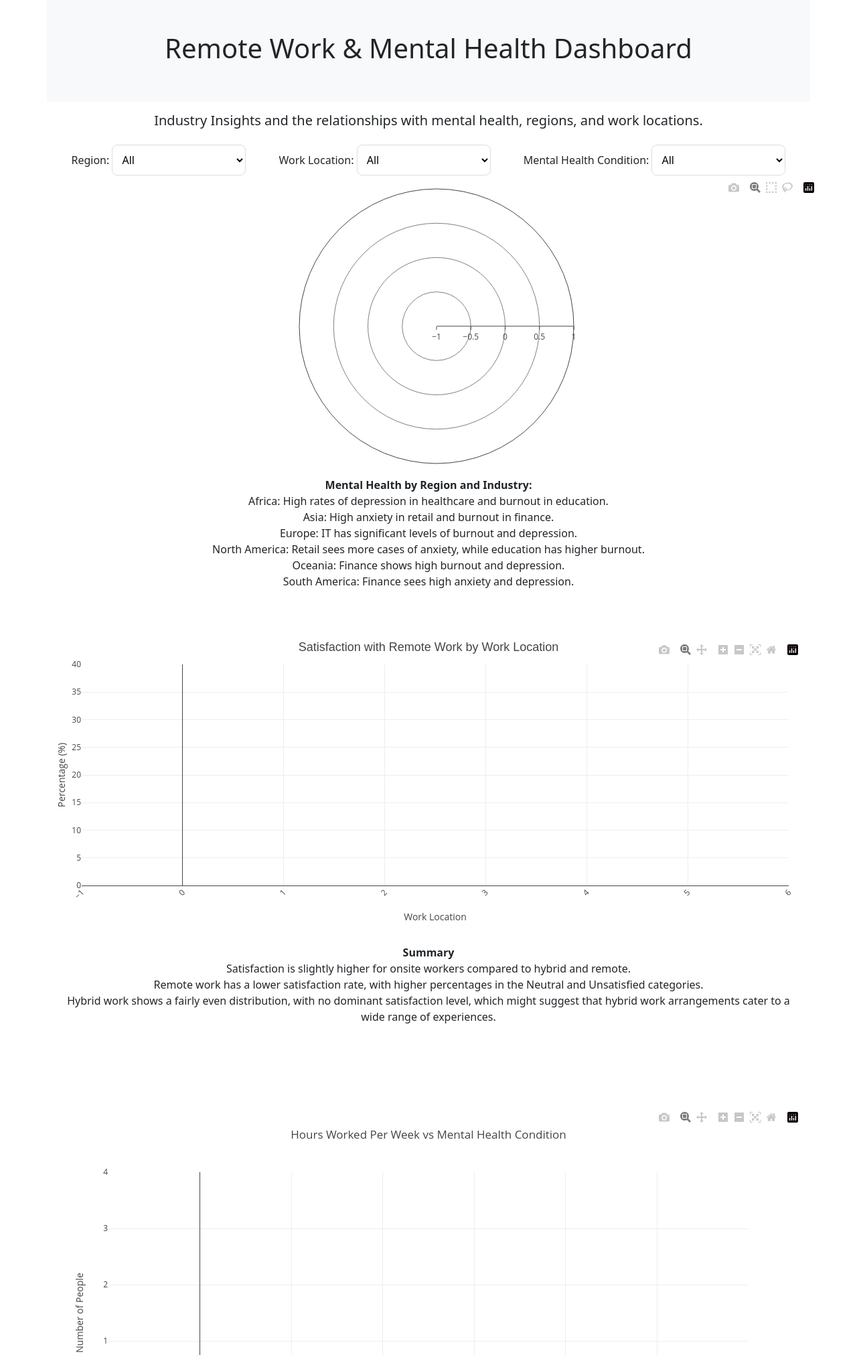
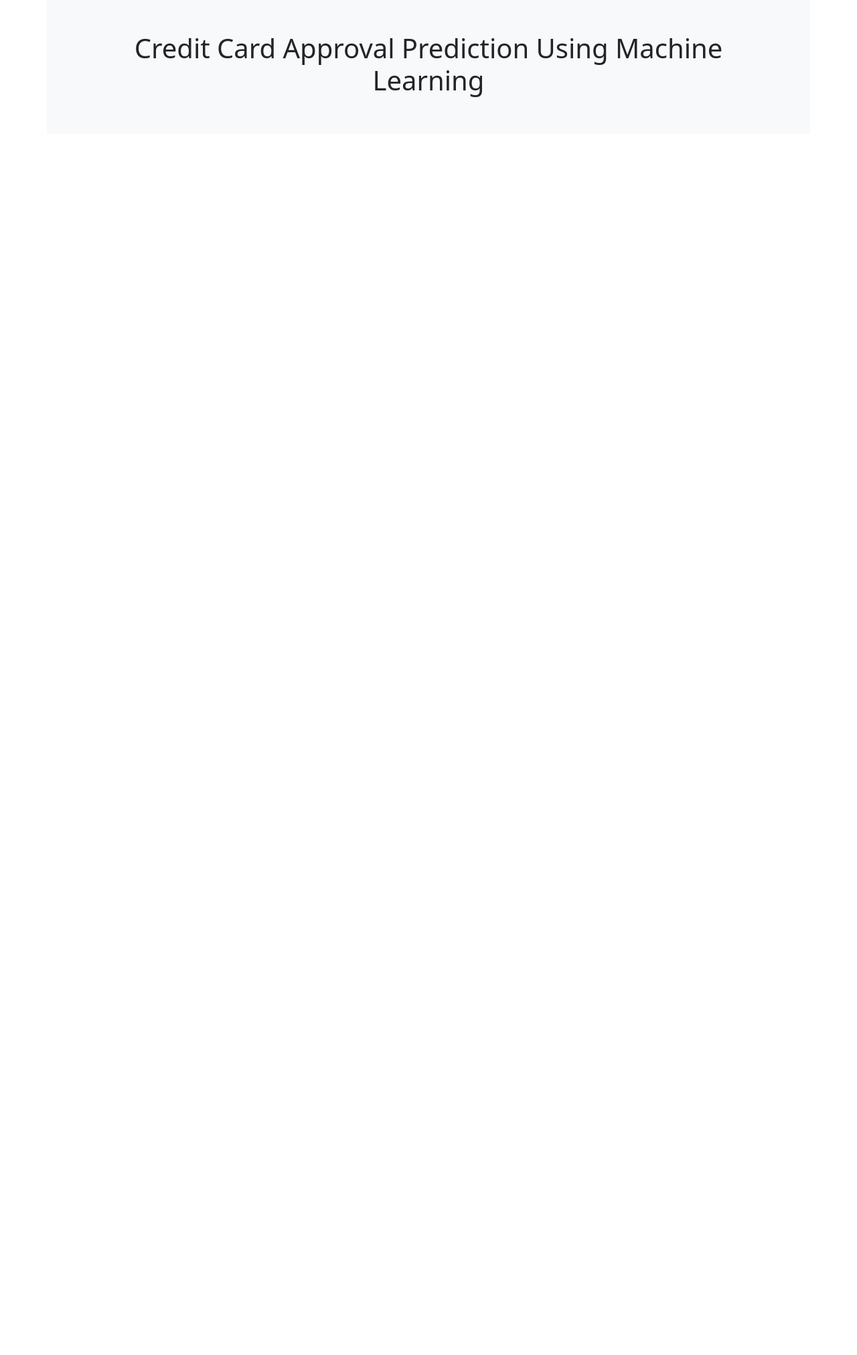
Before and after one commit to lsunley/Project4-ML, a Flask app: page / in a window 1280 px wide. Shown: the top 2023 px of the page at 67% size. After the commit the page ends 145 px from the top, so only its background shows below. Run offline with Flask 3, Linux system fonts and the light colour scheme; data that the repository does not hold is empty; some libraries are stand-ins or nearby versions.

Commit message:
adding regression

```diff
--- a/app.py
+++ b/app.py
@@ -15,7 +15,7 @@ app = Flask(__name__)
 # MongoDB connection
 client = MongoClient(os.getenv("mongodb+srv://group_user:UTProj4@project4.ofsuk.mongodb.net/remote?retryWrites=true&w=majority"))
 db = client["remote"]
-collection = db["collectionName"]
+collection = db["records"]
 
 @app.route('/')
 def home():
--- a/templates/index.html
+++ b/templates/index.html
@@ -15,93 +15,11 @@
   <div class="container">
     <div class="row">
       <div class="col-md-12 p-5 text-center bg-light">
-        <h1>Remote Work & Mental Health Dashboard</h1>
-      </div>
-    </div>
-    <div class="row p-3">
-      <div>
-        <h5 class="text-center">Industry Insights and the relationships with mental health, regions, and work locations.
-          </h1>
-      </div>
-    </div>
-    <div class="row">
-      <div class="filters-container">
-        <div class="filter-row d-flex justify-content-around">
-          <div>
-            <label for="regionFilter">Region:</label>
-            <select id="regionFilter">
-              <option value="">All Regions</option>
-            </select>
-          </div>
-
-          <div>
-            <label for="workLocationFilter">Work Location:</label>
-            <select id="workLocationFilter">
-              <option value="">All Work Locations</option>
-            </select>
-          </div>
-
-          <div>
-            <label for="healthConditionFilter">Mental Health Condition:</label>
-            <select id="healthConditionFilter">
-              <option value="">All Conditions</option>
-            </select>
-          </div>
-        </div>
-      </div>
-      <div id="chart"></div>
-      <div class="text-center">
-        <b>Mental Health by Region and Industry:</b><br>
-        Africa: High rates of depression in healthcare and burnout in education.<br>
-        Asia: High anxiety in retail and burnout in finance. <br>
-        Europe: IT has significant levels of burnout and depression. <br>
-        North America: Retail sees more cases of anxiety, while education has higher burnout.<br>
-        Oceania: Finance shows high burnout and depression.<br>
-        South America: Finance sees high anxiety and depression.<br>
-
+        <h1>Credit Card Approval Prediction Using Machine Learning</h1>
       </div>
     </div>
 
-    <br><br><br>
-    <div id="barChart"></div>
-    <div id="summary" class="mt-2 text-center">
-      <b>Summary</b><br>
-      Satisfaction is slightly higher for onsite workers compared to hybrid and remote.<br>
-      Remote work has a lower satisfaction rate, with higher percentages in the Neutral and Unsatisfied categories.<br>
-      Hybrid work shows a fairly even distribution, with no dominant satisfaction level, which might suggest that hybrid
-      work arrangements cater to a wide range of experiences.
-      <br><br><br>
-    </div>
-    <br><br><br>
-
-    <div id="hours-mental-chart" style="width: 100%; height: 600px;"></div>
-    <div id="summary2" class="mt-2 text-center">
-      <b>Summary</b><br>
-      Anxiety, Total Hours: 50363, Average Hours: 39.41, Count: 1278<br>
-      Burnout, Total Hours: 51240, Average Hours: 40.03, Count: 1280<br>
-      Depression, Total Hours: 49378, Average Hours: 39.63, Count: 1246<br>
-      None, Total Hours: 47092, Average Hours: 39.37, Count: 1196<br>
-      Employees experiencing burnout not only have the highest total hours but also the highest average hours worked per
-      week, indicating a possible link between overwork and burnout symptoms.
-      Those experiencing anxiety and depression report slightly lower average hours worked compared to the burnout
-      group, but still more than those with no reported mental health issues.
-      Interestingly, employees without any reported mental health conditions have both the lowest total and average
-      hours worked per week, which might suggest better work-life balance or less workload.
-    </div><br><br><br>
-    <div id="stacked-bar-chart" style="width: 100%; height: 600px;"></div>
-    <br><br><br>
-    <div id="xian-second" style="width: 100%; height: 600px;"></div>
-    <br><br><br>
-    <div id="job-bar-chart" style="width: 100%; height: 600px;"></div>
-    <br><br><br>
-    <!-- <div id="bar-chart" style="width: 100%; height: 600px;"></div> -->
-    <br><br><br>
-    <div id="line-chart"></div>
-    <br><br><br>
-    <!-- <br><br><br>
-    <div id="sunburst-chart"></div> -->
-    <br><br><br>
-    <div id="bubble-chart"></div>
+  <div></div>
 
 
     <script src="https://d3js.org/d3.v7.min.js"></script>
```
Also changed, not shown: 1 other file.
